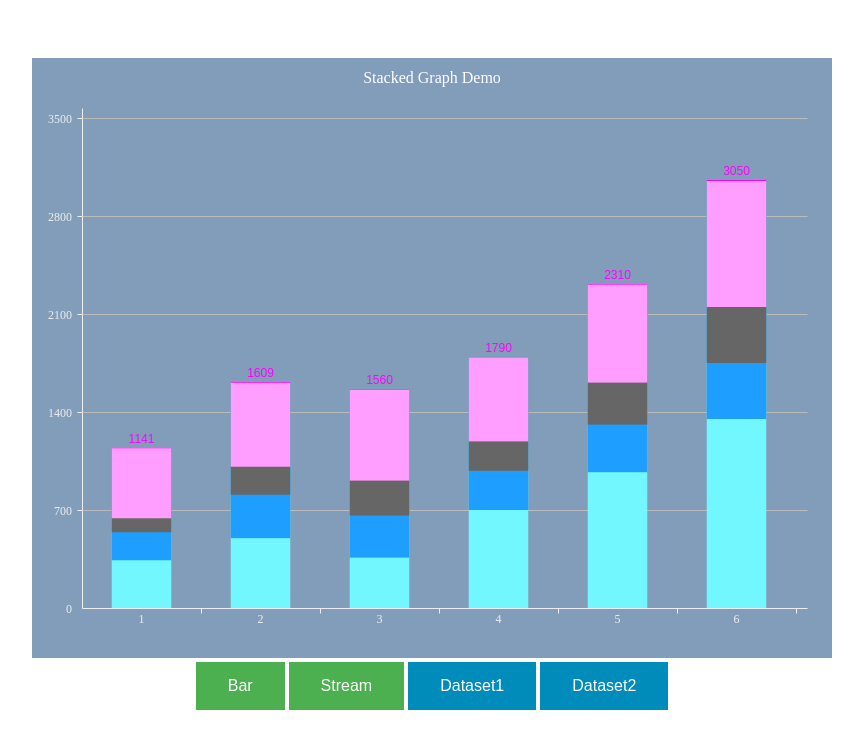
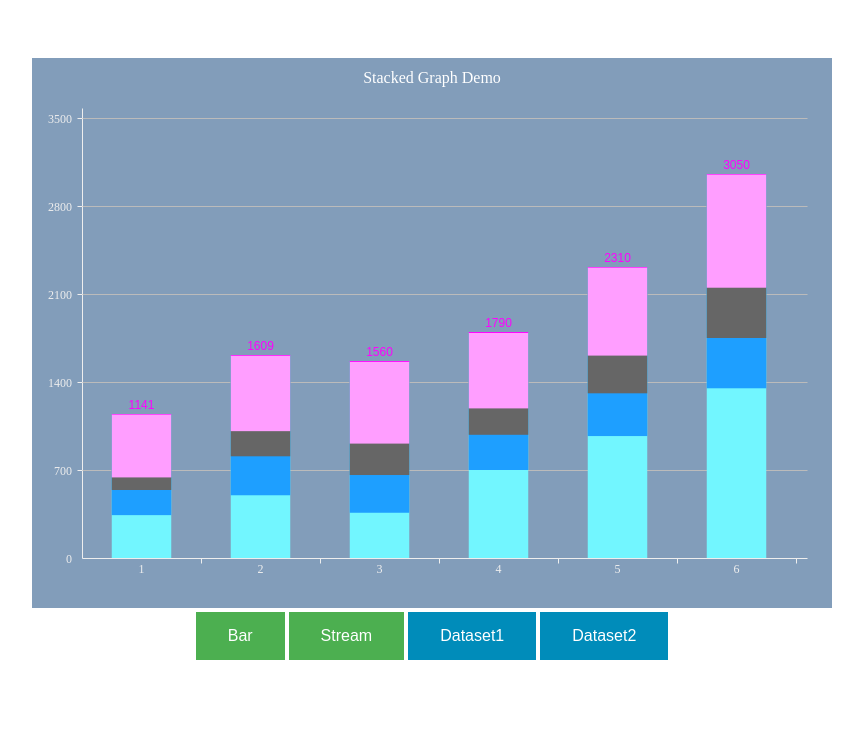
Before and after one commit to C790266922/stacked_graph, a plain HTML site: page index.html in a window 1280 px wide. Shown: the whole page, without its empty margins (208-1071 px from the left). Drawn offline with Linux system fonts and the light colour scheme.

Commit message:
change canvas size

```diff
--- a/index.html
+++ b/index.html
@@ -33,7 +33,7 @@
 </head>
 <body>
     <div class="main">
-		<canvas id="canvas" width="800" height="600"></canvas>
+		<canvas id="canvas" width="800" height="550"></canvas>
 		<div id="popup_div" style="display:block;background-color:#00ffff;width:100;height:100">
 		</div>
 		<div>
```
